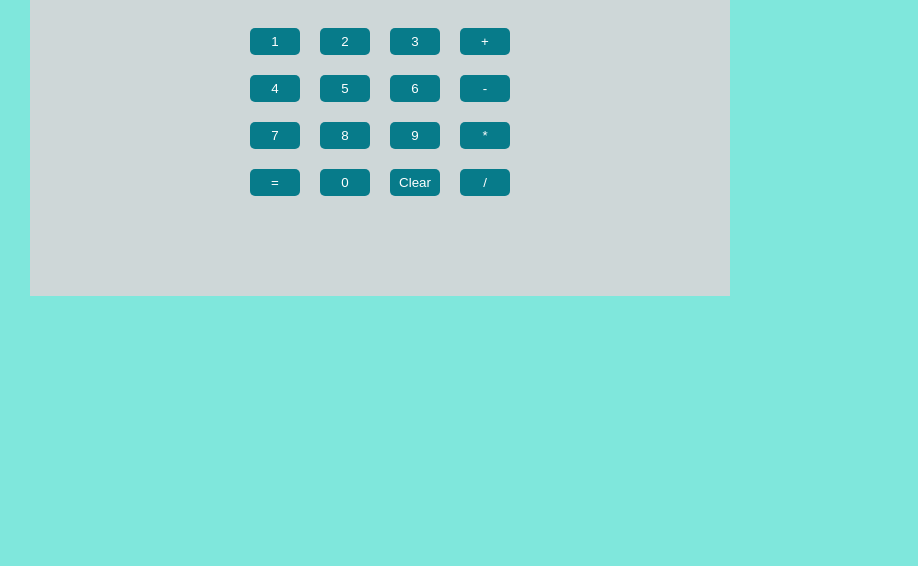
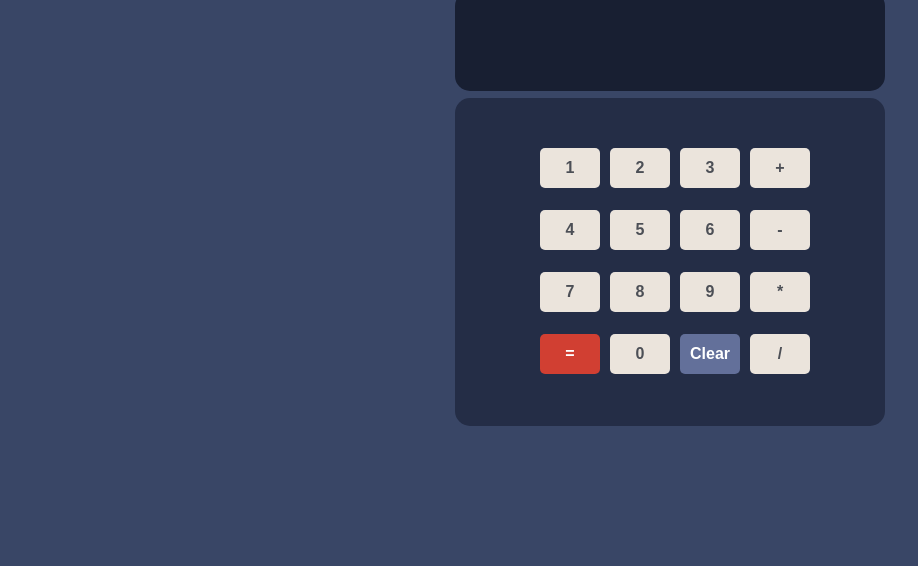
Before and after one commit to Mahendran6381/calculator, a plain HTML site: page index.html in a window 1280 px wide. Shown: the part 234-800 px from the top of the page, without its empty margins (0-918 px from the left). Drawn offline with Linux system fonts and the light colour scheme; a web font is replaced by a local one.

Commit message:
css update

```diff
--- a/index.html
+++ b/index.html
@@ -8,6 +8,7 @@
     <link rel="stylesheet" href="style.css">
 </head>
 <body>
+   <div class="contain">
     <div class="main">
         <h1>Calculator</h1>
         <div class="text-area"></div>
@@ -30,6 +31,7 @@
             <button class="but division">/</button>
         </div>
     </div>
+   </div>
  <script src="./app.js"></script>
 </body>
 </html>
--- a/style.css
+++ b/style.css
@@ -4,8 +4,9 @@
     padding: 0;
 
 }
+
 body{
-    background-color: #7fe7dc;
+    background-color: #394666;
     align-content: center;
     font-family: 'Farro',sans-serif;
 }
@@ -13,11 +14,17 @@ h1{
     justify-self:center ;
 }
 .main{
+
+    position: fixed;
+  top: 50%;
+  left: 50%;
+  /* bring your own prefixes */
+  transform: translate(-50%, -50%);
     margin: 30px;
     align-self: center;
     height: 500px;
     width: 700px;
-    background-color: #ced7d8;
+    background-color: rgb(57,70,102);
     display: grid;
     justify-content: center;
 
@@ -27,23 +34,32 @@ h1{
     padding: 15px;
     width: 400px;
     height: 70px;
-    background-color: #fff;
+    background-color: #181F32;
     text-align: center;
     font-size: 2rem;
-}
+    color: #fff;}
 .calcu{
+    border-radius: 15px;
+    background-color: #242D46;
     justify-content: center;
     grid-gap: 20px;
-    margin-bottom:100px ;
+    padding: 50px;
     display: grid;
     grid-template-columns: repeat(4,50px);
+    margin-bottom: 20px;
+
+
 }
 .but{
-    background-color: #077b8a;
-    color: white;
+    font-size: medium;
+    background-color: #EBE4DC;
+    color:rgb(76,79,86);
     border-radius: 5px;
+    height: 40px;
+    width: 60px;
     border:none;
     outline: none;
+    font-weight: 600;
 
 }
 .but:focus{
@@ -52,25 +68,17 @@ h1{
 
 }
 .but:hover{
-
-    color:black;
-    animation:stretch 1s ease-in ;
+ background-color: ;
+}
 
 
+
+
+.clear{
+    background-color: #63709A;
+    color: #fff;
 }
-@keyframes stretch {
-    /* declare animation actions here */
-    0% {
-        background-color:#8a307f;
-      }
-      25%{
-          background-color: #79a7d3 ;
-      }
-      50%{
-background-color:  #6883bc;
-      }
-      100% {
-        background-color: #FF4136;
-      }
-
-  }
+.equal{
+    background-color: rgb(209,63,50);
+    color: #fff;
+}
```
